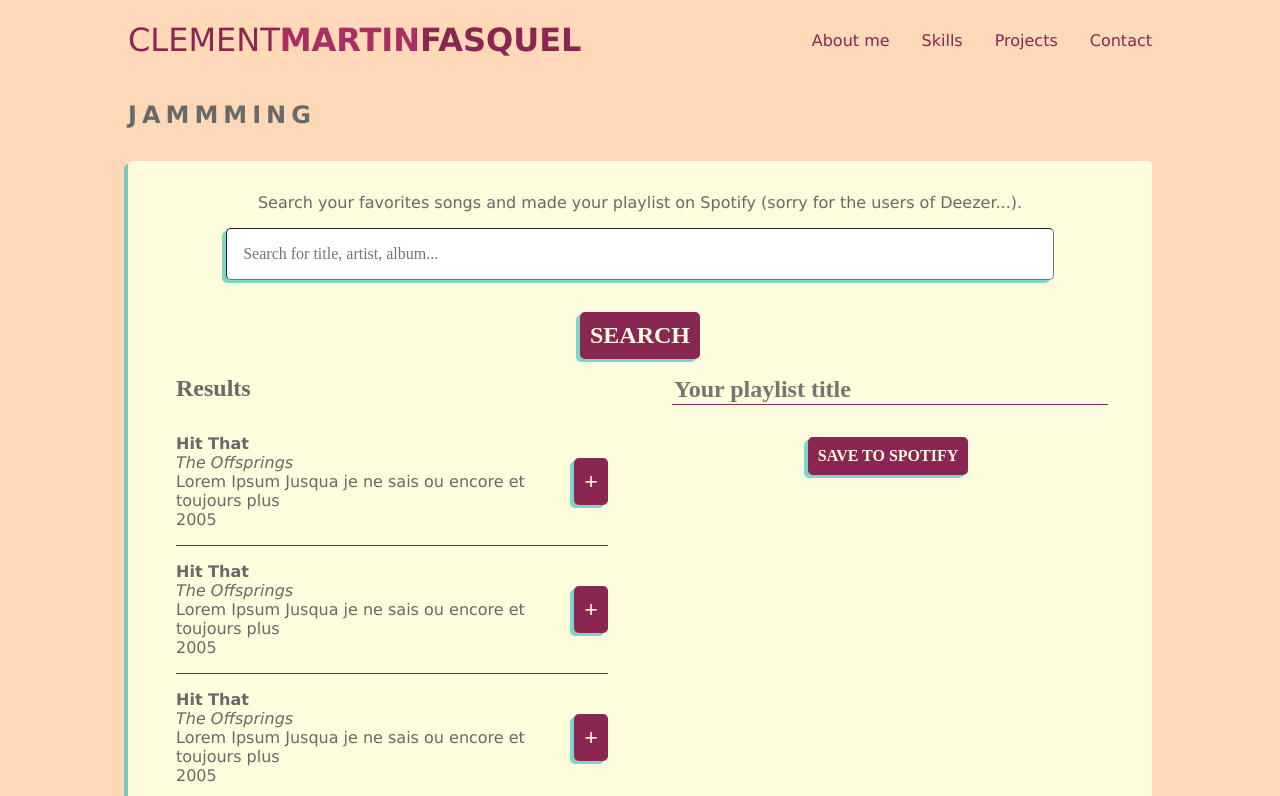
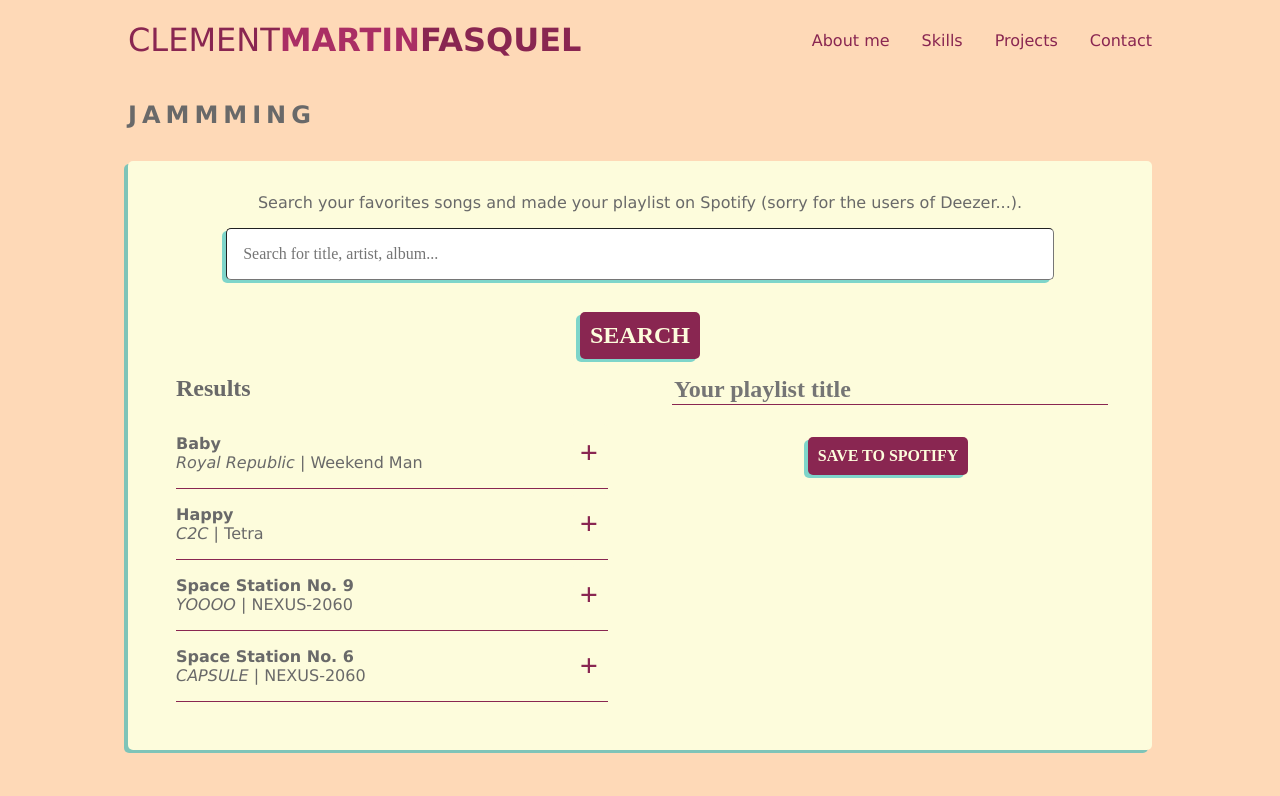
Before and after one commit to CM-F/jammming, a React (Create React App) app: page / in a window 1280 px wide. Shown: the top 796 px of the page. Built offline with nearby package versions, Linux system fonts and the light colour scheme; a web font is replaced by a local one.

Commit message:
- add props - addTrack and removeTrack useCallback - renderAction to show if " + " or " - "

```diff
--- a/src/components/Track.js
+++ b/src/components/Track.js
@@ -1,18 +1,31 @@
+import { useCallback } from 'react';
 import './componentsStyles/Track.css';
 
-function Track() {
+function Track(props) {
+  const addTrack = useCallback ((event) => {props.onAdd(props.track);}, [props.onAdd, props.track]);
+  const removeTrack = useCallback ((event) => {props.onRemove(props.track);}, [props.onAdd, props.track]);
+
+  const renderAction = () => {
+    if (props.isRemoval) {
+      return (
+        <button className="track-action" onClick={removeTrack}>-</button>
+      );
+    }
+    return (
+      <button className="track-action" onClick={addTrack}>+</button>
+    )
+  }
+
   return (
-    <div class="track">
-        <div class="title">
-            <p class="name-title">Hit That</p>
-            <div class="infos">
-                <p class="artist">The Offsprings</p>
-                <p class="album">Lorem Ipsum Jusqua je ne sais ou encore et toujours plus</p>
-                <p class="year">2005</p>
+    <div className="track">
+        <div className="title">
+            <p className="name-title">{props.track.name}</p>
+            <div className="infos">
+                <p><span className="artist">{props.track.artist}</span> | {props.track.album}</p>
             </div>
         </div>
-        <div class="removeButton">
-            <button class="button">+</button>
+        <div>
+            {renderAction()}
         </div>
     </div>
 
```
